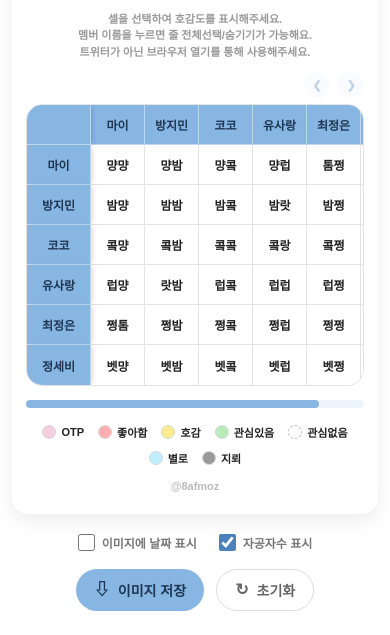
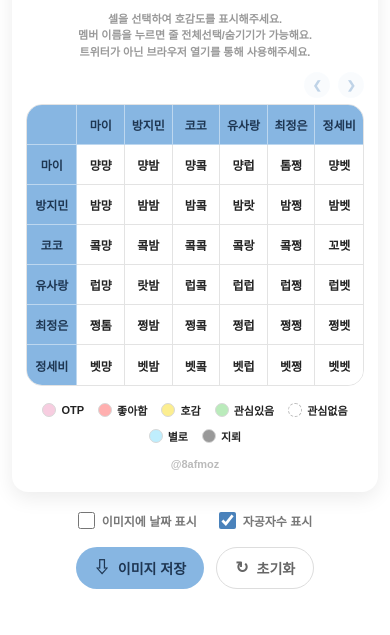
Before and after one commit to favhyeon/IZNA-rps-chart, a plain HTML site: page index.html in a window 390 px wide. Shown: the part 214-849 px from the top of the page. Drawn offline with nearby package versions, Linux system fonts and the light colour scheme.

Commit message:
표 스크롤 삭제

```diff
--- a/style.css
+++ b/style.css
@@ -1057,24 +1057,19 @@ button:hover {
     }
 
     /* 잊페스 취향표 (모바일)
-       - 표를 원래 비율로 유지하고, 표가 화면보다 넓으면 좌우로 스크롤한다.
-       - 맨 왼쪽 이름 칸(세로 헤더)과 왼쪽 위 모서리 칸은 스크롤해도 고정된다.
-       - 열 개수(--cols)는 script.js의 createTable()에서 넣어준다. */
+       - 6명이라 스크롤 없이 표 전체가 화면 폭에 딱 맞게 줄어든다.
+       - 이름 칸은 15%, 나머지 칸은 남은 폭을 똑같이 나눠 가진다. */
     .table-scroll {
-        overflow-x: auto;
-        overflow-y: hidden;
-        -webkit-overflow-scrolling: touch;
-        overscroll-behavior-x: contain;
+        overflow: hidden;
     }
 
     table {
         --header-row-height: 40px;
-        --header-col-width: 64px;
-        --col-width: 54px;
+        --header-col-width: 15%;
         --row-h: 40px;
 
-        width: calc(var(--header-col-width) + var(--cols, 6) * var(--col-width));
-        min-width: 100%;
+        width: 100%;
+        min-width: 0;
         max-width: none;
     }
 
@@ -1101,18 +1096,9 @@ button:hover {
         filter: none;
     }
 
-    /* 왼쪽 이름 칸 고정: 헤더 칸은 불투명한 단색이라 뒤가 비치지 않는다 */
+    /* 스크롤이 없으니 왼쪽 이름 칸을 고정할 필요가 없다 */
     tr > :first-child {
-        position: sticky;
-        left: 0;
-        z-index: 3;
         width: var(--header-col-width);
-        box-shadow: 3px 0 5px -2px rgba(0, 0, 0, .18);
-    }
-
-    /* 왼쪽 위 모서리 칸 */
-    th.corner {
-        z-index: 4;
     }
 
     .table-nav {
```
